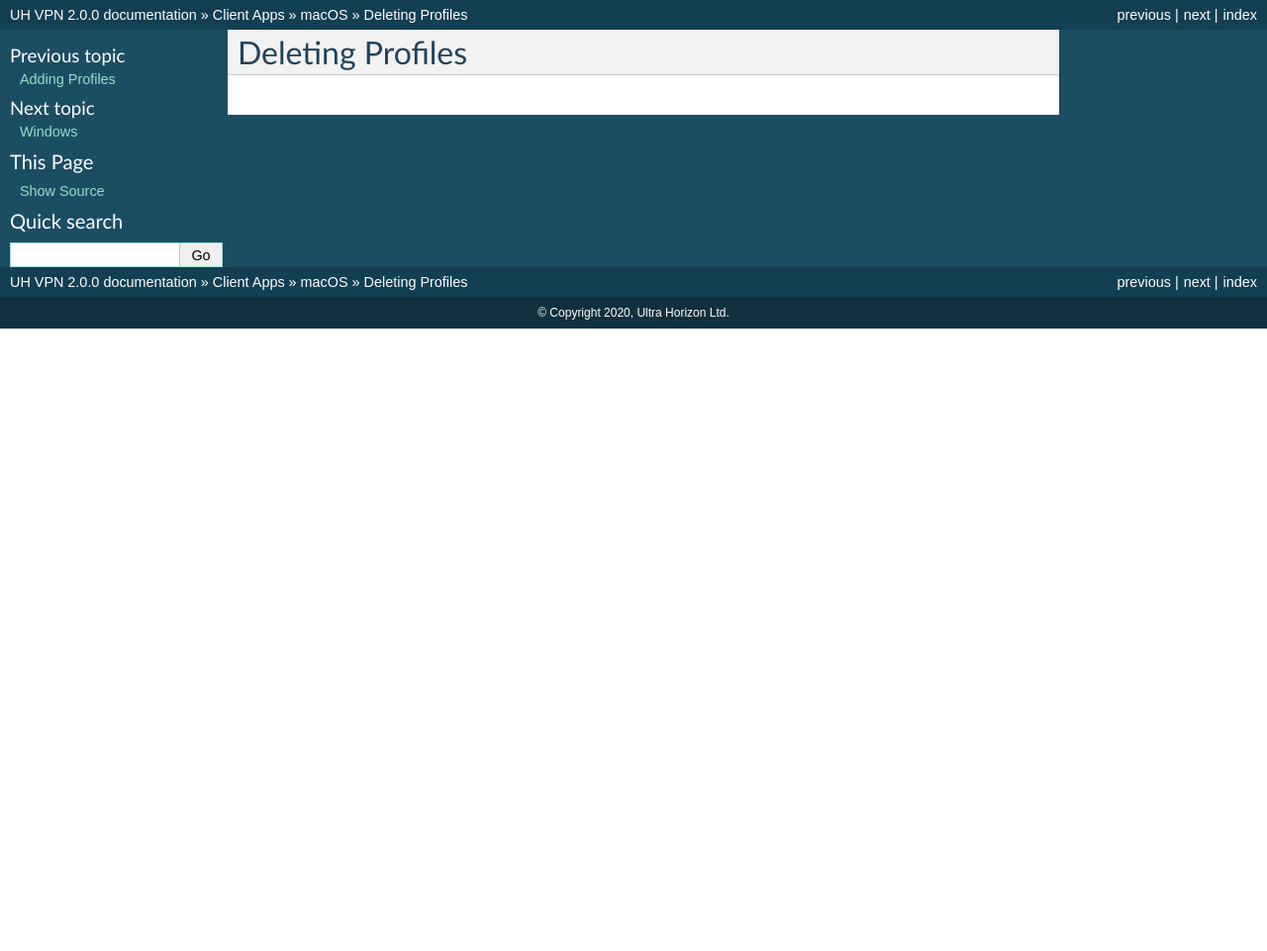
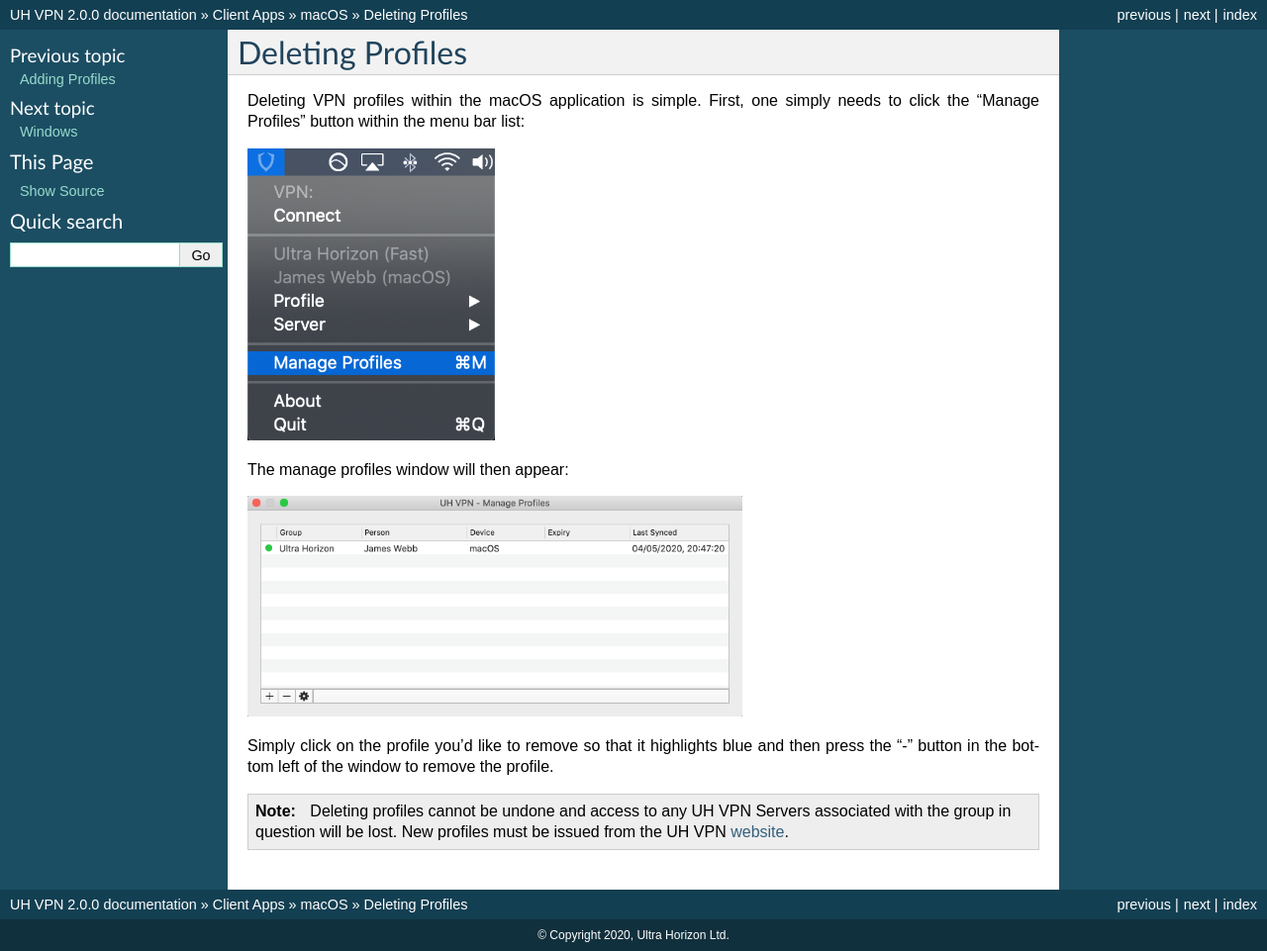
Before and after one commit to ultrahorizon/UH-VPN-Docs, a Sphinx documentation site: the page built from source/clients/macos/deleting-profile.rst, in a window 1280 px wide. Shown: the whole page at 99% size. Built offline with Sphinx 7.4.7, drawn with Linux system fonts in a browser that asks for light colours; before the commit the page ends 900 px from its top, so only the background shows below that.

Commit message:
macOS removing profiles complete

```diff
--- a/source/clients/macos/deleting-profile.rst
+++ b/source/clients/macos/deleting-profile.rst
@@ -1,2 +1,25 @@
 Deleting Profiles
 =================
+
+Deleting VPN profiles within the macOS application is simple. First, one simply needs to click
+the "Manage Profiles" button within the menu bar list:
+
+.. image:: /_static/clients/macos/menu-bar.png
+  :width: 250
+  :alt: Menu Bar
+
+The manage profiles window will then appear:
+
+.. image:: /_static/clients/macos/manage-profiles.png
+  :width: 500
+  :alt: Manage profiles
+
+Simply click on the profile you'd like to remove so that it highlights blue and then press
+the "-" button in the bottom left of the window to remove the profile.
+
+.. note::
+    Deleting profiles cannot be undone and access to any UH VPN Servers associated
+    with the group in question will be lost. New profiles must be issued from the UH VPN
+    `website`_.
+
+.. _website: https://uh-vpn.com
```
